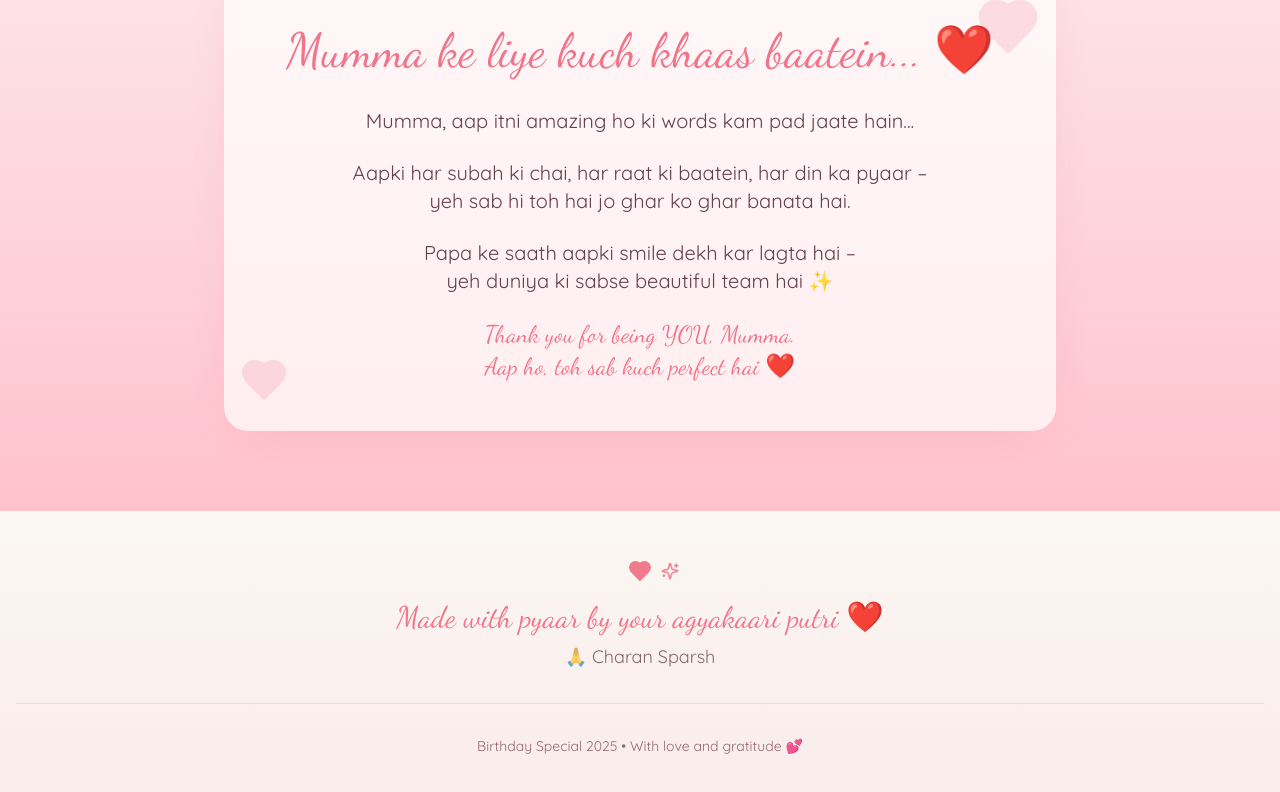
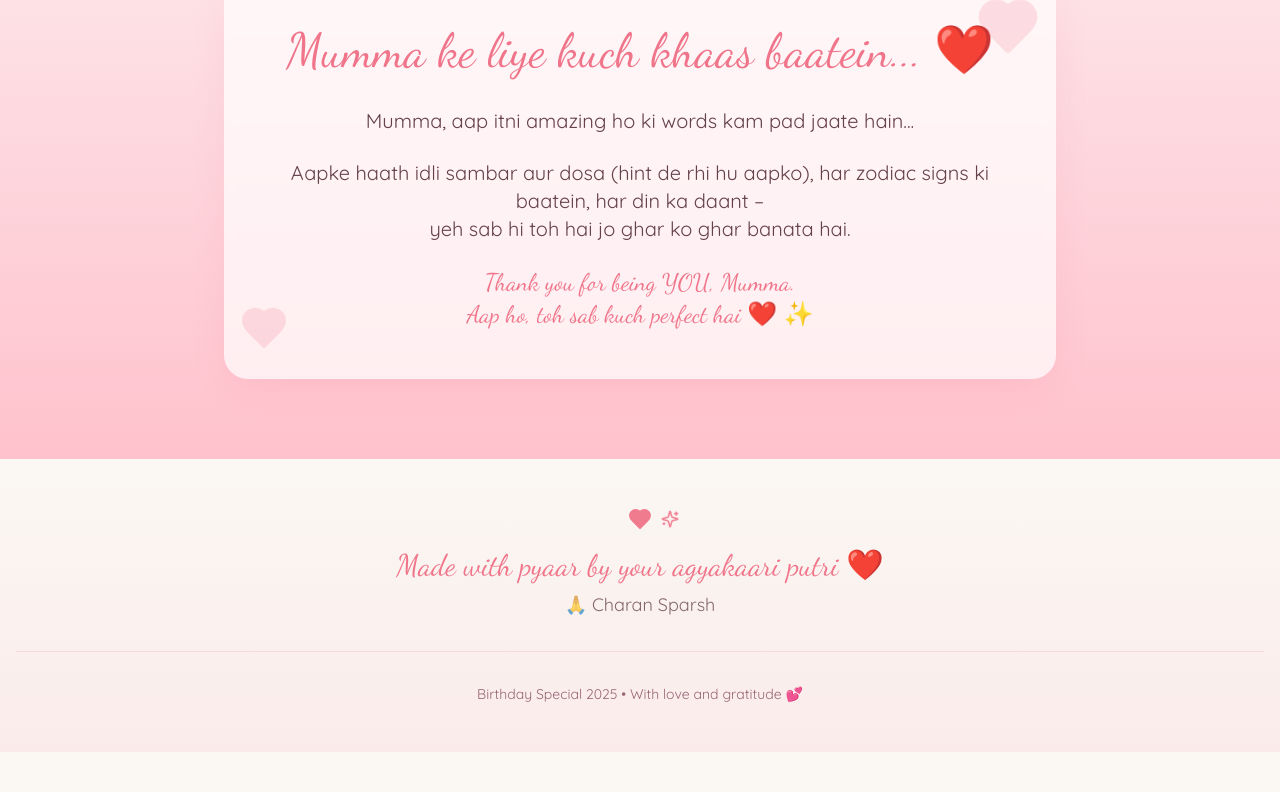
Before and after one commit to janhvi-crypto/mumma-bday, a React (Vite) app: page / in a window 1280 px wide. Shown: the part 2863-3655 px from the top of the page. After the commit the page ends 3615 px from the top, so only its background shows below. Built offline with nearby package versions, Linux system fonts and the light colour scheme; the HTML template or start-up script is replaced by a standard one.

Commit message:
Update SpecialMessage.tsx

```diff
--- a/src/components/SpecialMessage.tsx
+++ b/src/components/SpecialMessage.tsx
@@ -36,18 +36,15 @@ const SpecialMessage = () => {
               </p>
 
               <p className="text-center">
-                Aapki har subah ki chai, har raat ki baatein, har din ka pyaar –<br />
+                Aapke haath idli sambar aur dosa (hint de rhi hu aapko), har zodiac signs ki baatein, har din ka daant –<br />
                 yeh sab hi toh hai jo ghar ko ghar banata hai.
               </p>
 
-              <p className="text-center">
-                Papa ke saath aapki smile dekh kar lagta hai –<br />
-                yeh duniya ki sabse beautiful team hai ✨
-              </p>
+
 
               <p className="text-center font-handwriting text-2xl text-primary mt-8">
                 Thank you for being YOU, Mumma.<br />
-                Aap ho, toh sab kuch perfect hai ❤️
+                Aap ho, toh sab kuch perfect hai ❤️ ✨
               </p>
             </div>
           </motion.div>
```
